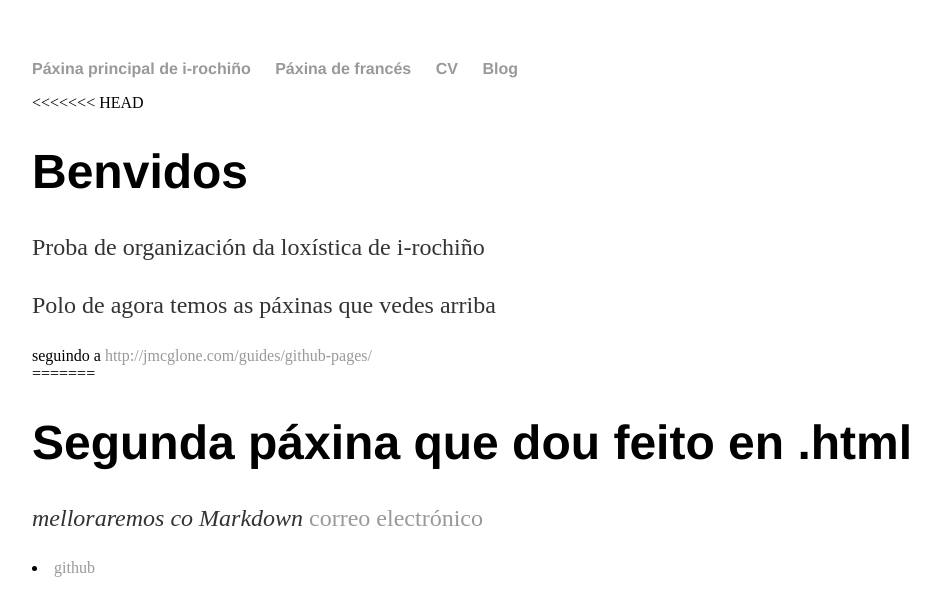
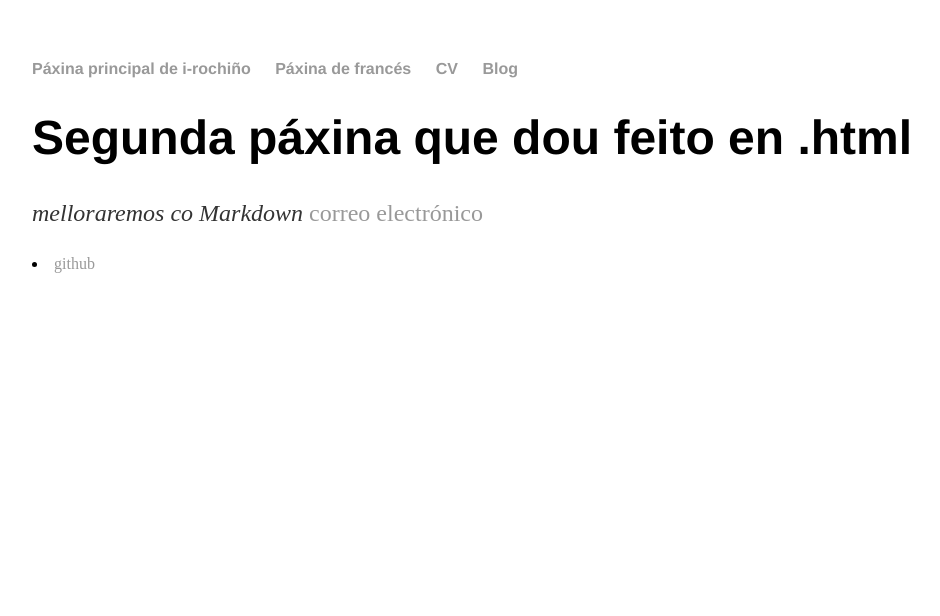
Before and after one commit to irocho/irocho.github.io, a Jekyll site: the page built from probaChorra.html, in a window 1280 px wide. Shown: the top 616 px of the page, without its empty margins (160-1100 px from the left). Built offline with Jekyll 4.4.1, drawn with Linux system fonts in a browser that asks for light colours.

Commit message:
volvo poñer a segunda versión

```diff
--- a/probaChorra.html
+++ b/probaChorra.html
@@ -2,15 +2,6 @@
 layout: default
 title: i-rochiño
 ---
-
-<<<<<<< HEAD
-    		<div class="blurb">
-        		<h1>Benvidos </h1>
-        		<p>Proba de organización da loxística de i-rochiño</p>
-				<p>Polo de agora temos as páxinas que vedes arriba </p>
-				seguindo a <a href="http://jmcglone.com/guides/github-pages/"> http://jmcglone.com/guides/github-pages/</a>
-		</div><!-- /.blurb -->
-=======
 
 <div class="blurb">
 	<h1>Segunda páxina que dou feito en .html</h1>
```
